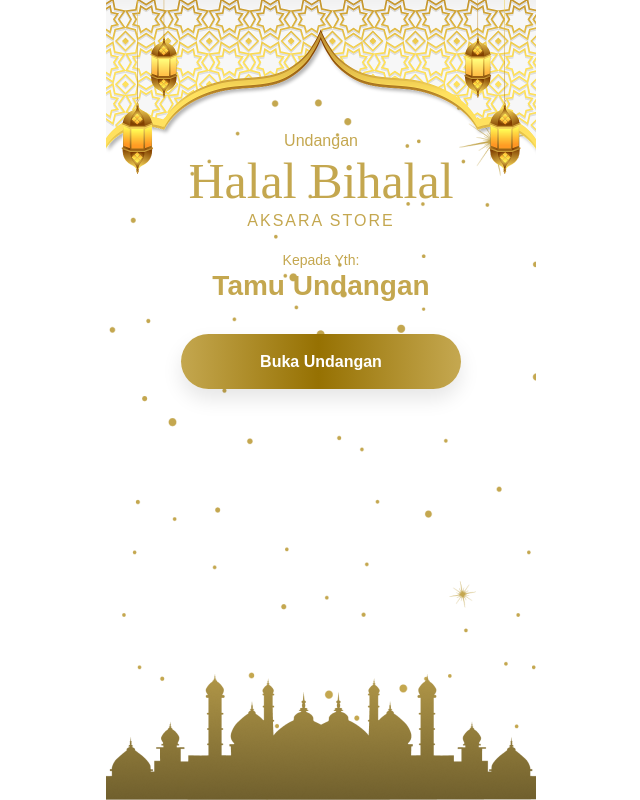
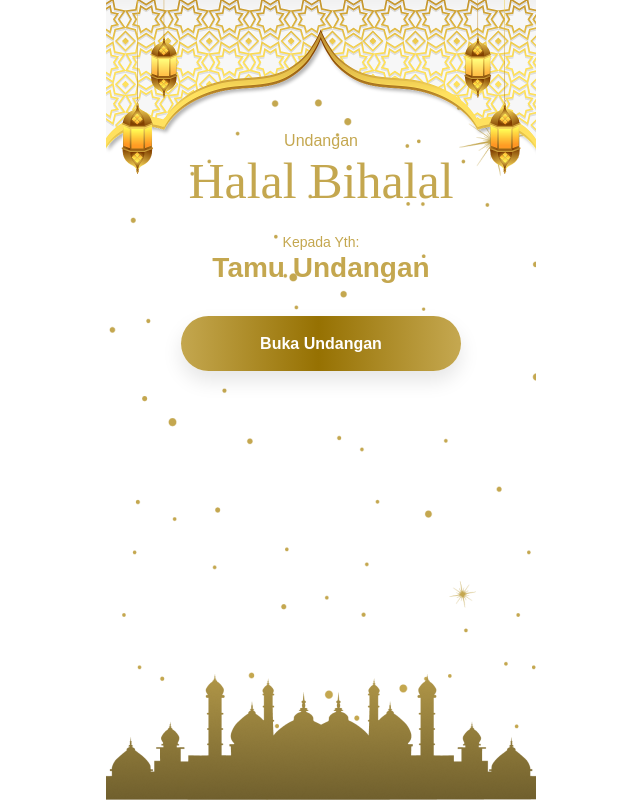
Before and after one commit to wildanroby29/undangan-halal-bihalal, a React (Create React App) app: page / in a window 1280 px wide. Shown: the whole page, without its empty margins (319-959 px from the left). Built offline with nearby package versions, Linux system fonts and the light colour scheme.

Commit message:
idiot bos

```diff
--- a/src/App.js
+++ b/src/App.js
@@ -265,7 +265,7 @@ export default function App() {
                 transition={{ delay: 0.9 }}
                 style={{ letterSpacing: "2px", textTransform: "uppercase" }}
               >
-                {data ? data.instansi : "AKSARA STORE"}
+                {data ? data.instansi : ""}
               </GoldText>
 
               {/* FOTO COVER: Trigger photoReady pas LOAD */}
```
